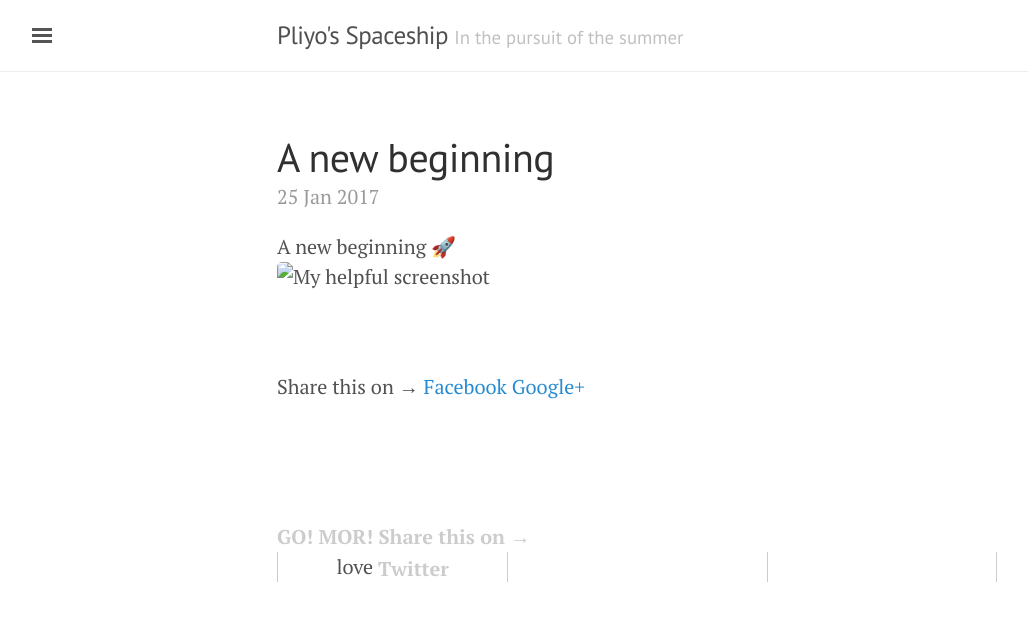
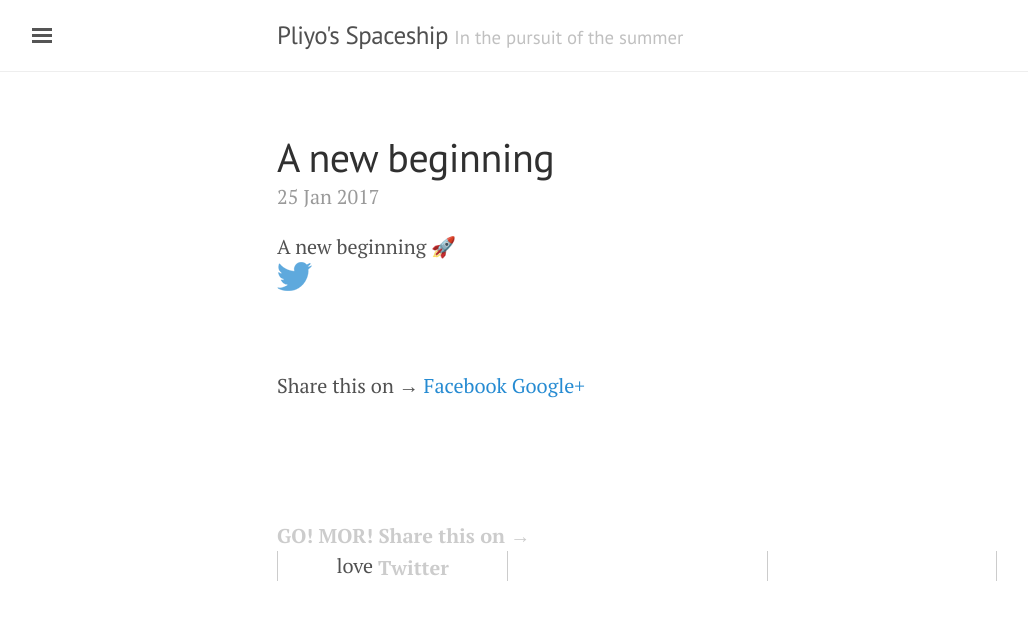
Before and after one commit to pliyo/first-try-githubpages, a Jekyll site: the page built from _posts/2017-01-25-a-new-beginning.md, in a window 1280 px wide. Shown: the top 621 px of the page, without its empty margins (3-1031 px from the left). Built offline with Jekyll 4.4.1, drawn with Linux system fonts in a browser that asks for light colours; emoji names are drawn with the system emoji font.

Commit message:
Simpler way of doing it

```diff
--- a/_posts/2017-01-25-a-new-beginning.md
+++ b/_posts/2017-01-25-a-new-beginning.md
@@ -4,4 +4,4 @@ title: A new beginning
 ---
 
 A new beginning :rocket:
-![My helpful screenshot]({{ site.url }}/images/twitter.png)
+![My helpful screenshot](/images/twitter.png)
```
